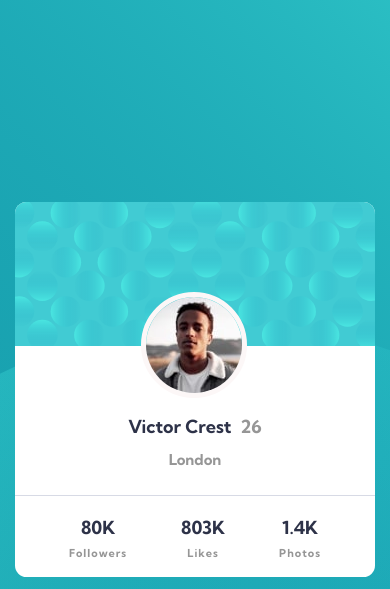
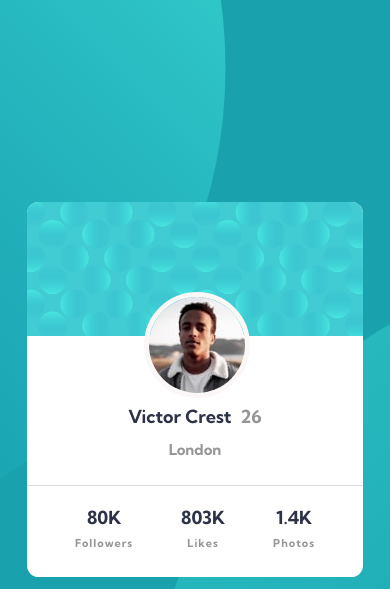
Before and after one commit to Saurabh-Mishra04/Profile-card-component, a website: page index.html in a window 390 px wide. Shown: the top 589 px of the page. Drawn offline with Linux system fonts and the light colour scheme.

Commit message:
final-commit

```diff
--- a/scss/_globals.scss
+++ b/scss/_globals.scss
@@ -14,8 +14,8 @@ body{
         url(/images/bg-pattern-top.svg), //top
         url(/images/bg-pattern-bottom.svg); //bottom
     background-position:
-        bottom 10rem left -20rem, //top img
-        top 20rem right -20rem; //bottom img
+        bottom 16rem left -18rem, //top img
+        top 22rem right -15rem; //bottom img
     background-repeat: no-repeat;
     display: flex;
     flex-direction: column;
--- a/scss/_responsive.scss
+++ b/scss/_responsive.scss
@@ -0,0 +1,37 @@
+@media  screen and (max-width:1000px) {
+    body{
+        background-image:
+        url(/images/bg-pattern-top.svg), //top
+        url(/images/bg-pattern-bottom.svg); //bottom
+        background-position:
+        bottom 25rem left -28rem  ,
+        top 25rem right -28rem;
+    };
+}
+
+@media  screen and (max-width:700px) {
+    body{
+        background-image:
+        url(/images/bg-pattern-top.svg), //top
+        url(/images/bg-pattern-bottom.svg); //bottom
+        background-position:
+        bottom 25rem left -38rem  ,
+        top 25rem right -38rem;
+    };
+}
+@media  screen and (max-width:400px) {
+    body{
+        background-image:
+        url(/images/bg-pattern-top.svg), //top
+        url(/images/bg-pattern-bottom.svg); //bottom
+        background-position:
+        bottom 18rem left -47rem  ,
+        top 16rem right -46rem;
+    };
+    main{
+        width: 21rem ;
+    }
+    .image2{
+        left: 6.5em;
+    }
+}
--- a/scss/main.scss
+++ b/scss/main.scss
@@ -2,3 +2,4 @@
 @use './globals';
 @use './profile';
 @use './card';
+@use './responsive';
```
Also changed, not shown: assets/css/main.css, 1 other file.
